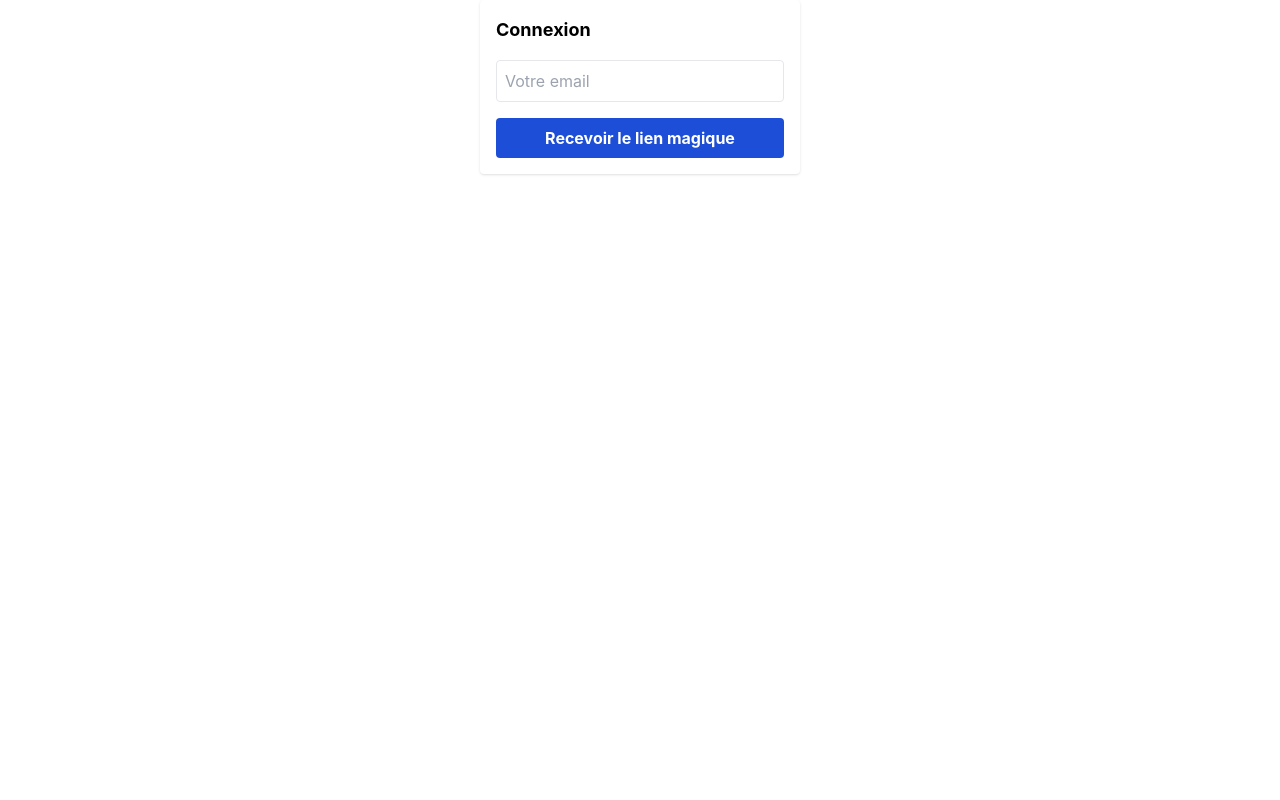
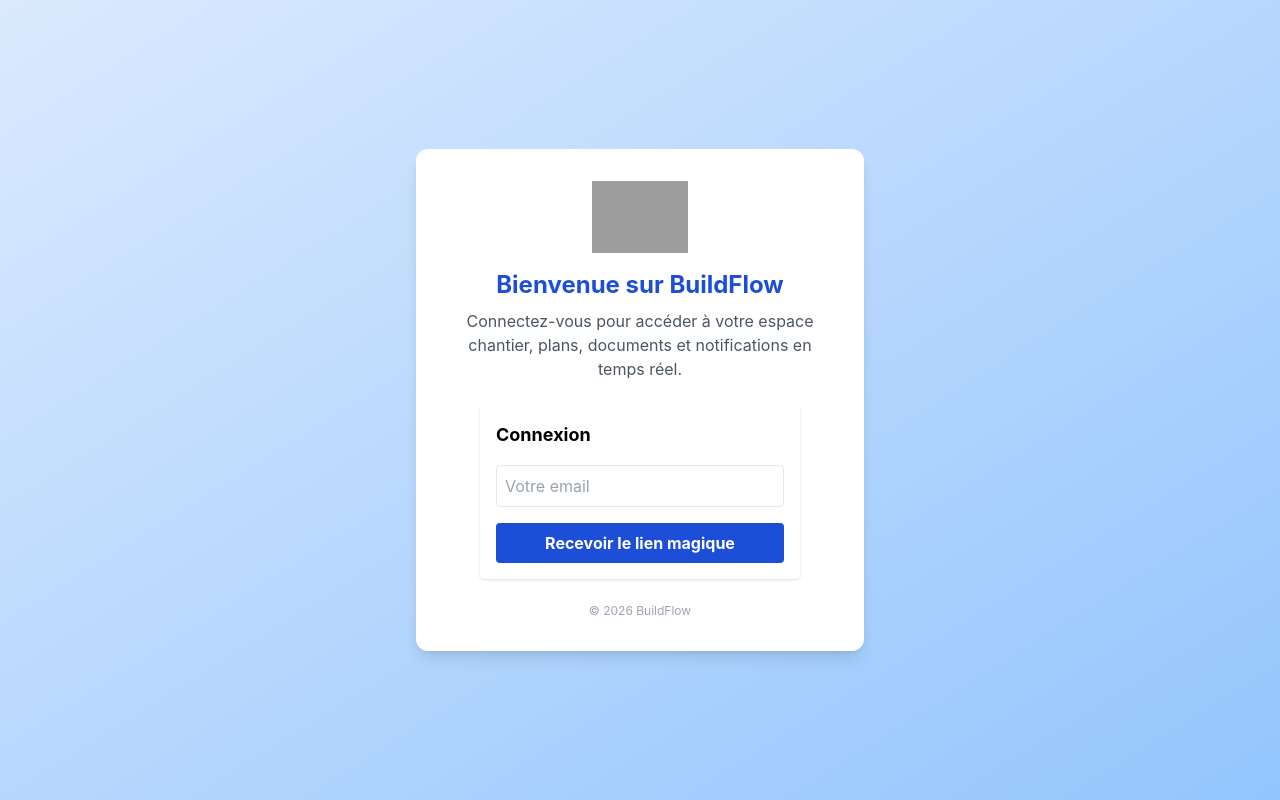
Before and after one commit to buildflowcontact-jpg/buildflow-monorepo, a React (Vite) app in the folder apps/frontend/: page / in a window 1280 px wide. Built offline with nearby package versions, Linux system fonts and the light colour scheme; grey boxes are pictures that could not be loaded.

Commit message:
feat: page d'accueil = page de connexion dédiée (branding, instructions, AuthForm centré)

```diff
--- a/apps/frontend/src/App.tsx
+++ b/apps/frontend/src/App.tsx
@@ -38,7 +38,17 @@ function App() {
   }
 
   if (loading) return <div className="p-8">Chargement...</div>;
-  if (!user) return <AuthForm />;
+  if (!user) return (
+    <div className="min-h-screen flex flex-col items-center justify-center bg-gradient-to-br from-blue-100 to-blue-300">
+      <div className="bg-white rounded-xl shadow-lg p-8 max-w-md w-full flex flex-col items-center">
+        <img src="/logo.svg" alt="BuildFlow" className="w-24 mb-4" />
+        <h1 className="text-2xl font-bold text-blue-700 mb-2">Bienvenue sur BuildFlow</h1>
+        <p className="mb-6 text-gray-600 text-center">Connectez-vous pour accéder à votre espace chantier, plans, documents et notifications en temps réel.</p>
+        <AuthForm />
+        <p className="mt-6 text-xs text-gray-400">© {new Date().getFullYear()} BuildFlow</p>
+      </div>
+    </div>
+  );
 
   const isBE = user?.email?.endsWith('@be.com') || user?.email?.endsWith('@admin.com');
 
```
